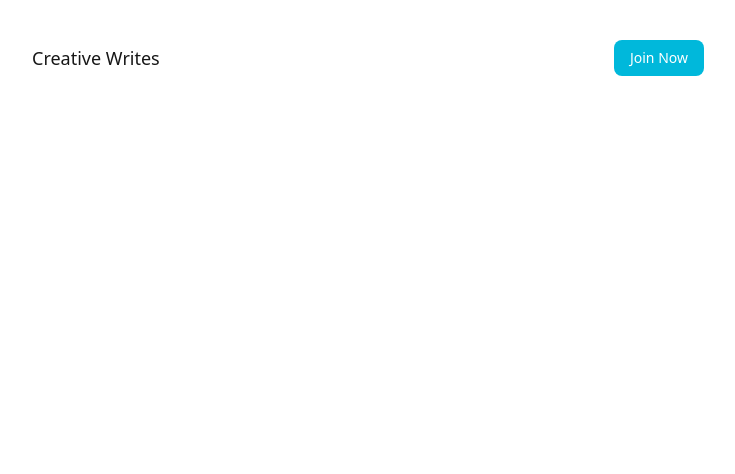
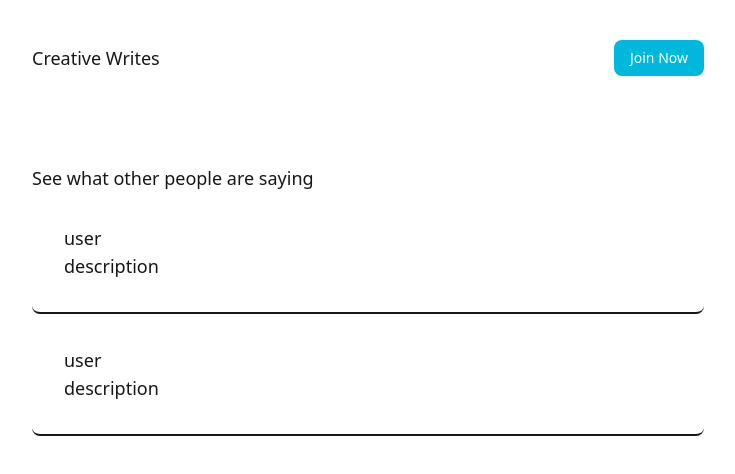
Before and after one commit to jaiminxp/creative-writes, a Next.js app: page / in a window 1280 px wide. Shown: the top 474 px of the page, without its empty margins (272-1007 px from the left). Built offline with nearby package versions, Linux system fonts and the light colour scheme; no server answers.

Commit message:
get posts from firestore

```diff
--- /dev/null
+++ b/components/message.js
@@ -0,0 +1,14 @@
+export default function Message({ children }) {
+    return (
+        <div className="bg-white p-8 border-b-2 rounded-lg">
+            <div>
+                <img src="" />
+                <h2>user</h2>
+            </div>
+            <div>
+                <p>description</p>
+            </div>
+            {children}
+        </div>
+    )
+}
--- a/pages/index.js
+++ b/pages/index.js
@@ -1,3 +1,23 @@
+import Message from "@/components/message";
+import {useState} from "react";
+import {db} from "@/utils/firebase";
+import {collection, orderBy, query, onSnapshot} from "firebase/firestore";
+
 export default function Home() {
-    return <div></div>;
+    const [allPosts, setAllPosts] = useState([]);
+
+    const getPosts = async () => {
+        const collectionRef = collection(db, 'posts')
+        const q = query(collectionRef, orderBy('timestamp', 'desc'))
+        const unsubscribe = onSnapshot(q, (docs) => {
+            setAllPosts(snapshot.docs.map((doc) => doc.data()));
+        })
+        return unsubscribe;
+    }
+
+    return <div className="my-12 text-lg font-medium">
+        <h2>See what other people are saying</h2>
+        <Message />
+        <Message />
+    </div>;
 }
```
